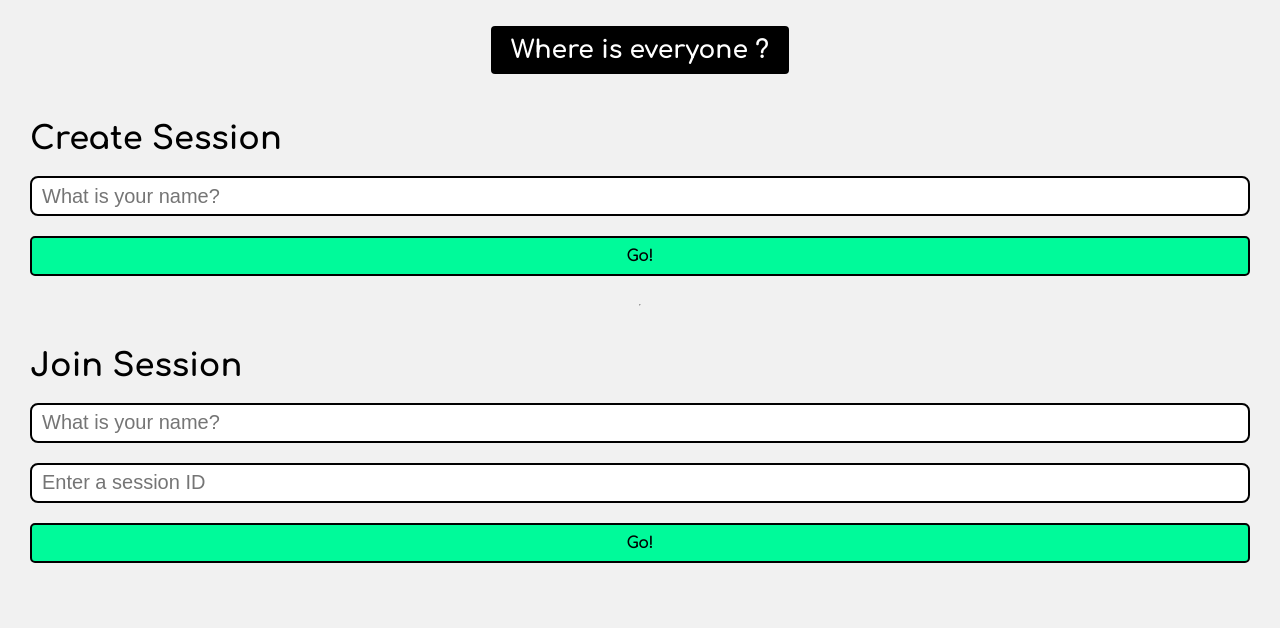
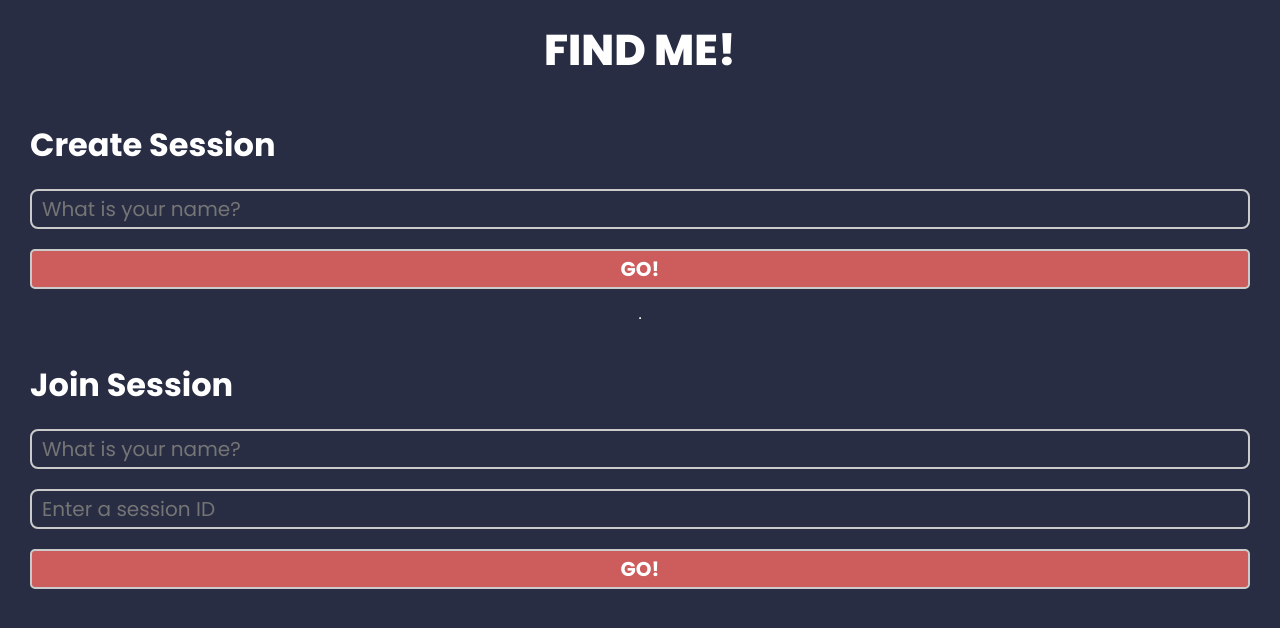
Before and after one commit to MikeLewell/finder, a React (Create React App) app: page / in a window 1280 px wide. Shown: the top 628 px of the page. Built offline with nearby package versions, Linux system fonts and the light colour scheme; no server answers.

Commit message:
refactor

```diff
--- a/package.json
+++ b/package.json
@@ -18,6 +18,7 @@
     "sass": "^1.41.0",
     "socket.io-client": "^4.2.0",
     "typescript": "^4.4.3",
+    "uuid": "^9.0.0",
     "web-vitals": "^1.1.2"
   },
   "scripts": {
@@ -47,6 +48,7 @@
   "devDependencies": {
     "@types/react": "^17.0.21",
     "@types/react-router-dom": "^5.1.9",
+    "@types/uuid": "^9.0.3",
     "sass": "^1.41.0"
   }
 }
--- a/src/App.scss
+++ b/src/App.scss
@@ -45,12 +45,12 @@
   align-items: center;
   justify-content: center;
   &__logo {
-    font-size: 25px;
+    font-size: 43px;
     padding: 10px 20px;
     color: white;
-    background-color: black;
     border-radius: 4px;
-    font-weight: 700;
+    font-weight: 800;
+    text-transform: "uppercase";
   }
 }
 
@@ -73,7 +73,7 @@
     width: max-content;
     cursor: pointer;
     &--focused {
-      background-color: black;
+      background-color: inherit;
       color: white;
     }
   }
@@ -85,7 +85,10 @@
   font-size: 20px;
   padding: 0 10px;
   border-radius: 8px;
-  border: 2px solid black;
+  border: 2px solid #cbcbcb;
+  font-family: "Poppins";
+  background-color: inherit;
+  color: white;
   &--center-text {
     text-align: center;
   }
@@ -103,17 +106,20 @@
     display: flex;
   }
   &__pointer {
-    border-radius: 20px;
+    border-bottom-right-radius: 20px;
+    border-bottom-left-radius: 20px;
     width: 5px;
     height: 50%;
-    background-color: black;
+    background-color: #2a2f47;
     &--target {
       background-color: indianred;
     }
   }
   &__face {
-    background: linear-gradient(145deg, #d9d9d9, #ffffff);
-    box-shadow: 20px 20px 60px #cdcdcd, -20px -20px 60px #ffffff;
+    border-radius: 50%;
+    background: linear-gradient(145deg, #24293c, #2b3048);
+    box-shadow: 20px 20px 60px #222639, -20px -20px 60px #2e344d;
+    border-radius: 50%;
     width: 100%;
     position: relative;
     border-radius: 100%;
@@ -163,23 +169,24 @@
 }
 
 .map {
-  height: 30vh;
-  border-radius: 10px;
+  height: 27vh;
+  border-radius: 16px;
   overflow: hidden;
-  box-shadow: 0px 3px 14px -3px #a5a5a5;
+  border: 2px solid #cbcbcb;
 }
 
 .button {
   min-width: 85px;
   height: 40px;
-  border: 2px solid black;
+  border: 2px solid #cbcbcb;
   border-radius: 5px;
-  color: black;
+  color: white;
   font-size: 16px;
   font-weight: bold;
-  font-family: "Comfortaa";
-  color: black;
-  background-color: mediumspringgreen;
+  font-family: "Poppins";
+  background-color: indianred;
+  font-size: 20px;
+  text-transform: uppercase;
 }
 
 .distance-indicator {
--- a/src/components/home/home.tsx
+++ b/src/components/home/home.tsx
@@ -1,11 +1,12 @@
 import React, { useState } from "react";
-import { tap } from "rxjs/operators";
+import { mergeMap, tap } from "rxjs/operators";
 import { useHistory } from "react-router-dom";
 
 import Button from "../../patterns/button";
 import Input from "../../patterns/input";
 import GeolocationService from "../../services/geolocation-service";
 import SessionService from "../../services/session-service";
+import { createId, createShortId } from "../../lib/utilities";
 
 interface IProps {
   geolocationService: GeolocationService;
@@ -21,19 +22,32 @@ const Home = ({ geolocationService, sessionService }: IProps) => {
   const createSession = async (): Promise<void> => {
     const position = await geolocationService.getIntialPosition();
     const { longitude, latitude } = position.coords;
-
-    sessionService
-      .createSession({
+    const session = {
+      id: createShortId(),
+      users: [
+        {
+          id: createId(),
           name: creatorUserName,
           coords: {
             longitude,
             latitude,
           },
-      })
+        },
+      ],
+    };
+
+    sessionService
+      .createSession(session)
       .pipe(
         tap({
-          next: (res) =>
-            history.push(`/session/${res.sessionId}/${res.userId}`),
+          next: (session) => {
+            const user = session.users.find(
+              (user) => user.name === creatorUserName
+            );
+
+            if (session && user)
+              history.push(`/session/${session.id}/${user.id}`);
+          },
           error: () => alert("Something went wrong"),
         })
       )
@@ -44,19 +58,38 @@ const Home = ({ geolocationService, sessionService }: IProps) => {
     const position = await geolocationService.getIntialPosition();
     const { longitude, latitude } = position.coords;
 
-    sessionService
-      .joinSession({
+    await sessionService
+      .getSession(sessionId)
+      .pipe(
+        mergeMap((session) => {
+          const updatedSession = {
+            ...session,
+            users: [
+              ...session.users,
+              {
+                id: createId(),
                 name: joiningUserName,
                 coords: {
                   longitude,
                   latitude,
                 },
-        sessionId: sessionId,
+              },
+            ],
+          };
+
+          return sessionService.updateSession(updatedSession);
         })
+      )
       .pipe(
         tap({
-          next: (res) =>
-            history.push(`/session/${res.sessionId}/${res.userId}`),
+          next: (session) => {
+            const user = session.users.find(
+              (user) => user.name === joiningUserName
+            );
+
+            if (session && user)
+              history.push(`/session/${session.id}/${user.id}`);
+          },
           error: () => alert("Something went wrong"),
         })
       )
--- a/src/components/session/map-display/map-display.tsx
+++ b/src/components/session/map-display/map-display.tsx
@@ -1,5 +1,6 @@
 import { Map, Marker } from "pigeon-maps";
 import { IUser } from "../../../models/session";
+import { stamenToner } from "pigeon-maps/providers";
 
 interface IProps {
   user: IUser;
@@ -12,6 +13,7 @@ const MapDisplay = ({ user, users }: IProps) => {
       {user && users && (
         <div className="map">
           <Map
+            provider={stamenToner}
             defaultCenter={[user.coords.latitude, user.coords.longitude]}
             defaultZoom={15}
           >
--- a/src/components/session/session.tsx
+++ b/src/components/session/session.tsx
@@ -70,7 +70,7 @@ const Session = ({ geolocationService, sessionService }: IProps) => {
               : u
           ),
         };
-        sessionService.updateSession(sessionWithUpdatedUser);
+        sessionService.updateSessionViaSocket(sessionWithUpdatedUser);
       })
     );
   };
--- a/src/index.scss
+++ b/src/index.scss
@@ -1,11 +1,12 @@
-@import url("https://fonts.googleapis.com/css2?family=Comfortaa:wght@300;400;500;600;700&family=Nunito:wght@200;300;400;600;700&display=swap");
-
+// @import url("https://fonts.googleapis.com/css2?family=Comfortaa:wght@300;400;500;600;700&family=Nunito:wght@200;300;400;600;700&display=swap");
+@import url("https://fonts.googleapis.com/css2?family=Poppins:wght@300;400;500;600;700;800&display=swap");
 body {
   margin: 0;
-  font-family: "Comfortaa";
+  font-family: "Poppins";
   -webkit-font-smoothing: antialiased;
   -moz-osx-font-smoothing: grayscale;
-  background-color: #f1f1f1;
+  background-color: #282d43;
+  color: white;
 }
 
 * {
--- /dev/null
+++ b/src/lib/utilities.ts
@@ -0,0 +1,21 @@
+import { v4 as uuidv4 } from "uuid";
+
+export const createId = (): string => {
+  return uuidv4();
+};
+
+export const createShortId = (idLength = 5): string => {
+  const base64Chars =
+    "0123456789ABCDEFGHIJKLMNOPQRSTUVWXYZabcdefghijklmnopqrstuvwxyz";
+
+  const createRandomIndexNumber = (): number =>
+    Math.floor(Math.random() * base64Chars.length);
+
+  let id = "";
+
+  for (let i = 0; i < idLength; i++) {
+    id = id + base64Chars.charAt(createRandomIndexNumber());
+  }
+
+  return id;
+};
--- a/src/patterns/header.tsx
+++ b/src/patterns/header.tsx
@@ -1,7 +1,7 @@
 const Header = () => {
   return (
     <div className="header">
-      <span className="header__logo">Where is everyone ?</span>
+      <span className="header__logo">FIND ME!</span>
     </div>
   );
 };
--- a/src/services/session-service.ts
+++ b/src/services/session-service.ts
@@ -2,7 +2,7 @@ import { Observable, of, Subject } from "rxjs";
 import { fromFetch } from "rxjs/fetch";
 import { catchError, switchMap } from "rxjs/operators";
 import { io, Socket } from "socket.io-client";
-import { ICreateSession, IJoinSession, ISession } from "../models/session";
+import { ISession } from "../models/session";
 
 export default class SessionService {
   session$ = new Subject<ISession>();
@@ -16,10 +16,8 @@ export default class SessionService {
     });
   }
 
-  createSession(
-    payload: ICreateSession
-  ): Observable<{ sessionId: string; userId: string }> {
-    return fromFetch(`${process.env.REACT_APP_API_HOST}/create_session`, {
+  createSession(payload: ISession): Observable<ISession> {
+    return fromFetch(`${process.env.REACT_APP_API_HOST}/session`, {
       method: "POST",
       mode: "cors",
       cache: "no-cache",
@@ -45,11 +43,35 @@ export default class SessionService {
     );
   }
 
-  joinSession(
-    payload: IJoinSession
-  ): Observable<{ sessionId: string; userId: string }> {
-    return fromFetch(`${process.env.REACT_APP_API_HOST}/join_session`, {
-      method: "POST",
+  getSession(id: string): Observable<ISession> {
+    return fromFetch(`${process.env.REACT_APP_API_HOST}/session/${id}`, {
+      method: "GET",
+      mode: "cors",
+      cache: "no-cache",
+      credentials: "same-origin",
+      headers: {
+        "Content-Type": "application/json",
+      },
+      redirect: "follow",
+      referrerPolicy: "no-referrer",
+    }).pipe(
+      switchMap((response) => {
+        if (response.ok) {
+          return response.json();
+        } else {
+          return of(new Error(`Error ${response.status}`));
+        }
+      }),
+      catchError((err) => {
+        console.error(err);
+        return of(err);
+      })
+    );
+  }
+
+  updateSession(payload: ISession): Observable<ISession> {
+    return fromFetch(`${process.env.REACT_APP_API_HOST}/session`, {
+      method: "PATCH",
       mode: "cors",
       cache: "no-cache",
       credentials: "same-origin",
@@ -78,7 +100,7 @@ export default class SessionService {
     this.socket.emit("session:join_room", sessionId);
   }
 
-  updateSession(session: ISession): void {
+  updateSessionViaSocket(session: ISession): void {
     this.socket.emit("session:update", session);
   }
 }
```
Also changed, not shown: src/models/session.ts (+0 -11 lines), 2 other files (tests, documents, lock files or other folders). Lines whose indentation alone changed are shown as unchanged.
